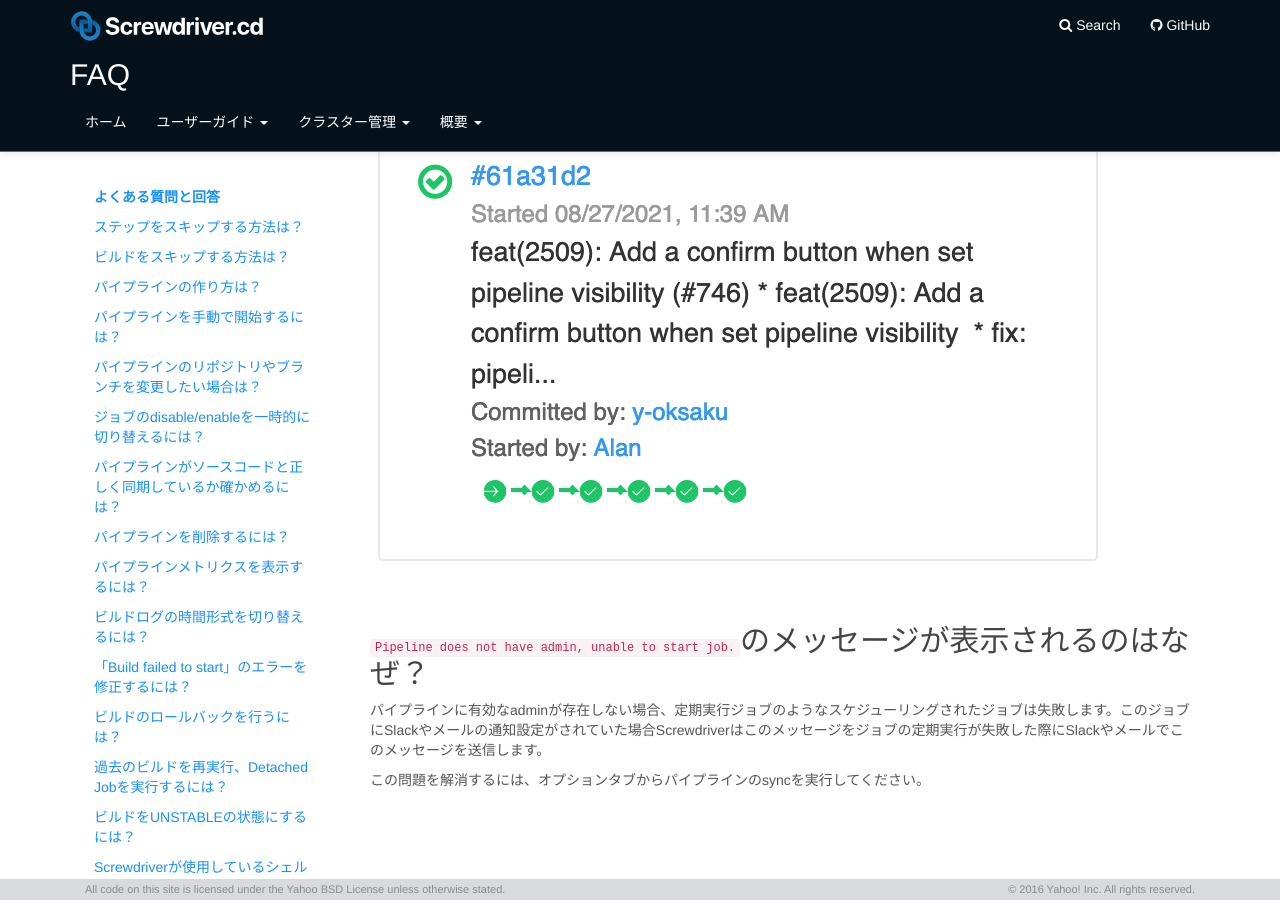
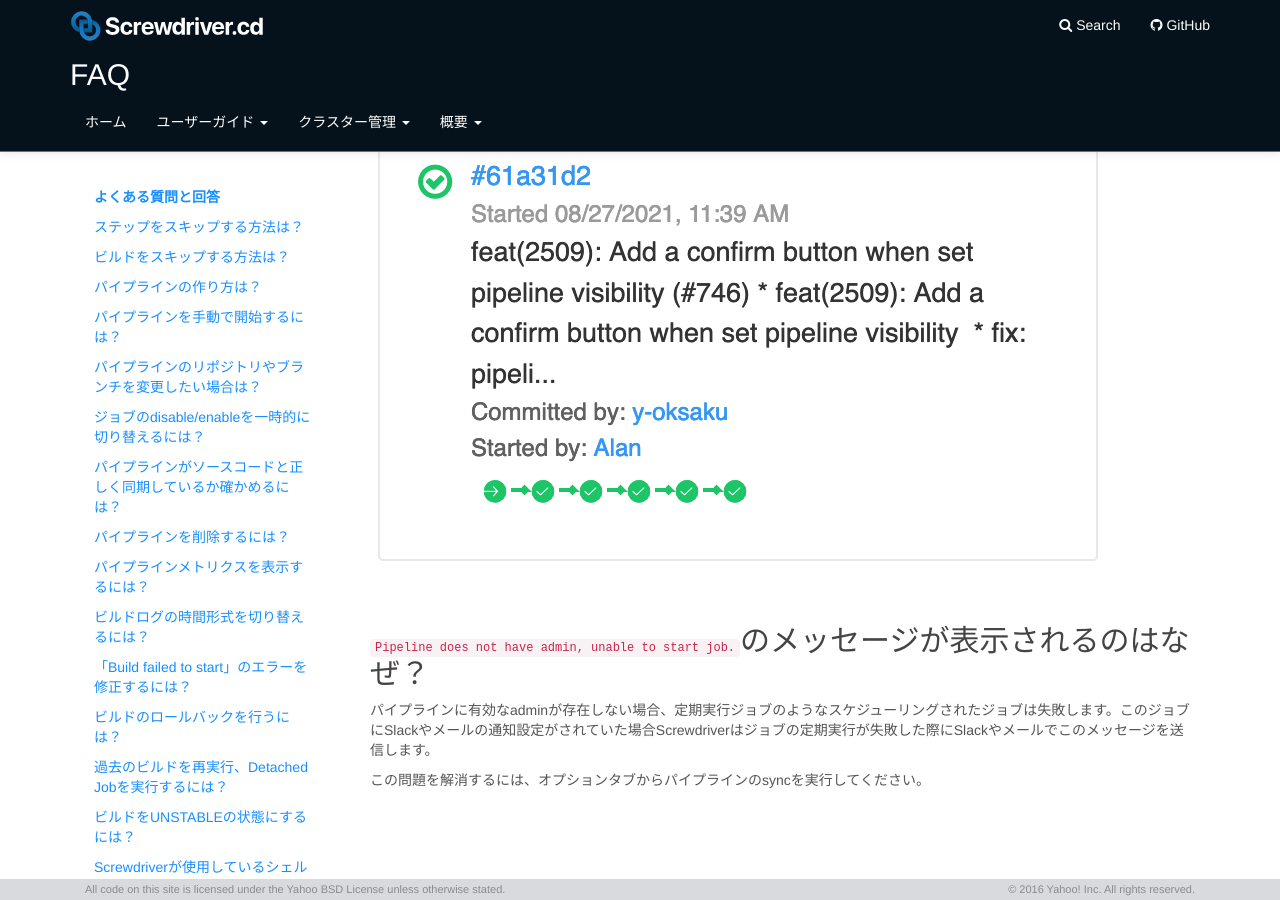
Before and after one commit to screwdriver-cd/guide, a Jekyll site: the page built from docs/ja/user-guide/FAQ.md, in a window 1280 px wide and 900 px high, scrolled down 10320 px. Built offline with Jekyll 4.4.1, drawn with Linux system fonts in a browser that asks for light colours.

Commit message:
Update docs/ja/user-guide/FAQ.md
Co-authored-by: Haruka Kawamura <itleigns@gmail.com>

```diff
--- a/docs/ja/user-guide/FAQ.md
+++ b/docs/ja/user-guide/FAQ.md
@@ -294,6 +294,6 @@ _古いイベントからビルドを開始した場合、イベント一覧の
 ![Latest SHA](../../user-guide/assets/latest-sha.png)
 
 ## `Pipeline does not have admin, unable to start job.`のメッセージが表示されるのはなぜ？
-パイプラインに有効なadminが存在しない場合、定期実行ジョブのようなスケジューリングされたジョブは失敗します。このジョブにSlackやメールの通知設定がされていた場合Screwdriverはこのメッセージをジョブの定期実行が失敗した際にSlackやメールでこのメッセージを送信します。
+パイプラインに有効なadminが存在しない場合、定期実行ジョブのようなスケジューリングされたジョブは失敗します。このジョブにSlackやメールの通知設定がされていた場合Screwdriverはジョブの定期実行が失敗した際にSlackやメールでこのメッセージを送信します。
 
 この問題を解消するには、オプションタブからパイプラインのsyncを実行してください。
```
